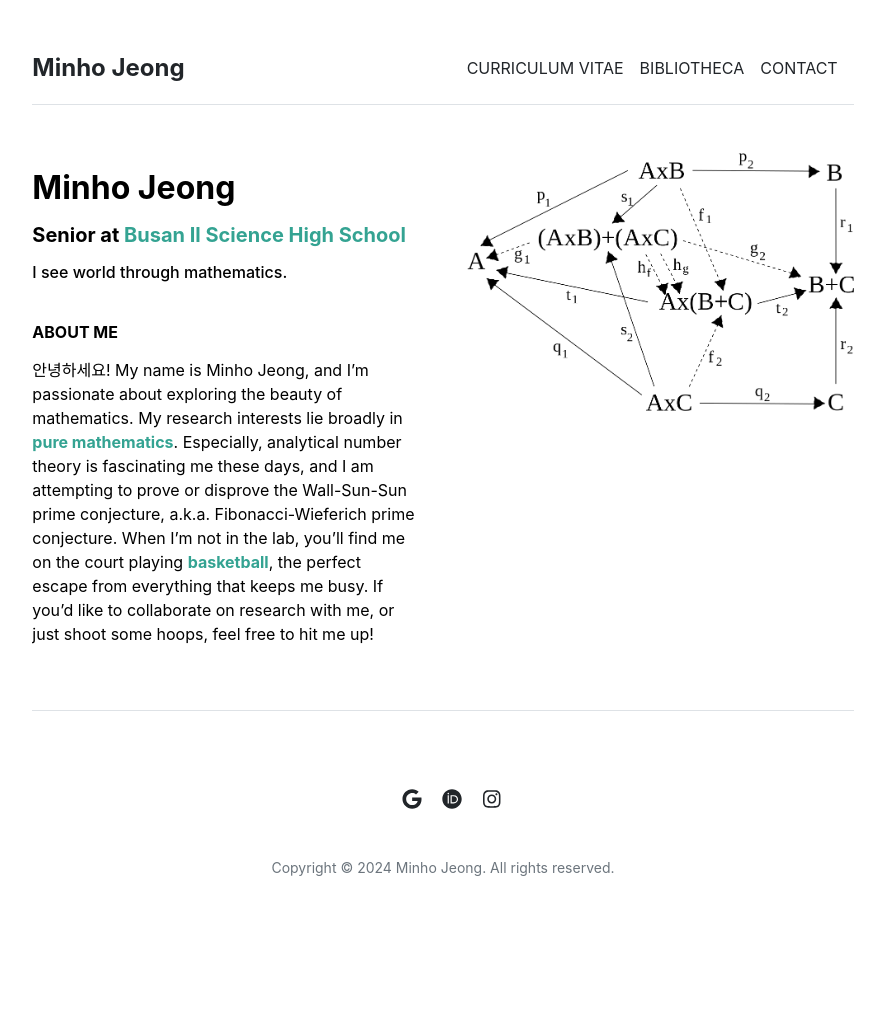
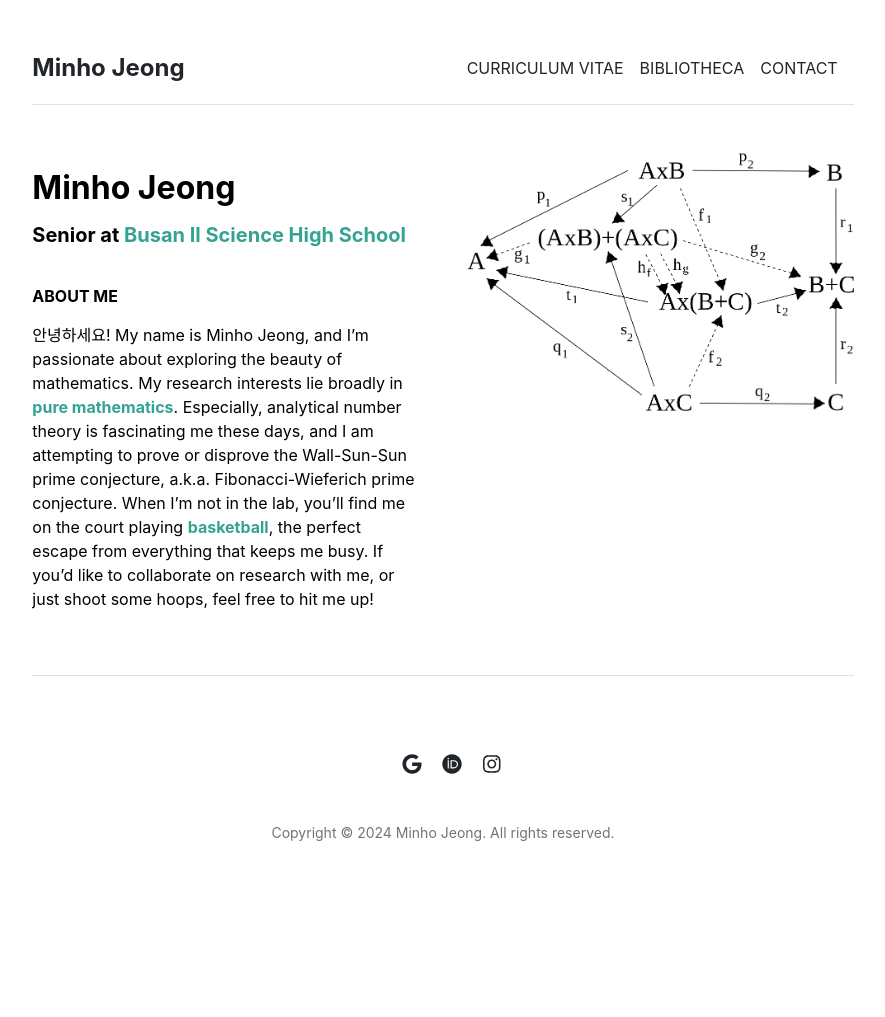
Before and after one commit to mino-jeong/mino-jeong.github.io, a Jekyll site: the page built from index.md, in a window 1280 px wide. Shown: the whole page, without its empty margins (197-1082 px from the left). Built offline with Jekyll 4.4.1, drawn with Linux system fonts in a browser that asks for light colours; after the commit the page ends 982 px from its top, so only the background shows below that.

Commit message:
Update home.html

```diff
--- a/_layouts/home.html
+++ b/_layouts/home.html
@@ -6,7 +6,6 @@ layout: default
   <div class="col-md-6">
     <p style="line-height: 1.25"><h2 class="fw-bold">Minho Jeong</h2></p>
     <p style="line-height: 1.25"><h5 class="fw-bold">Senior at <a href="https://school.busanedu.net/bsis-h" style="text-decoration-line: none"><font color="#34A392">Busan Il Science High School</font></a></h5></p>
-    <p style="line-height: 1.25"><h6>I see world through mathematics.</h6></p>
     <br>
     {{ content }}
   </div>
```
